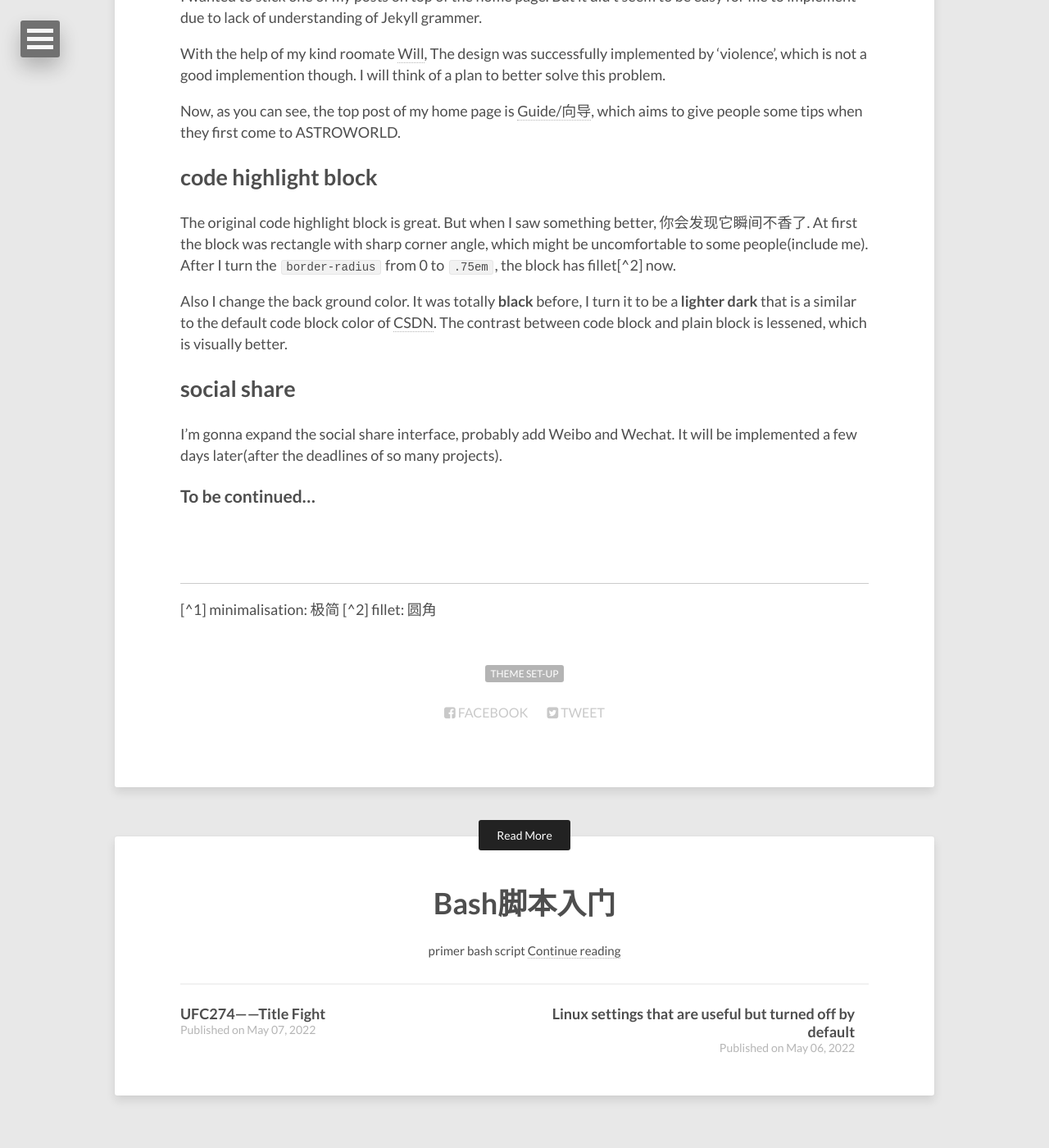
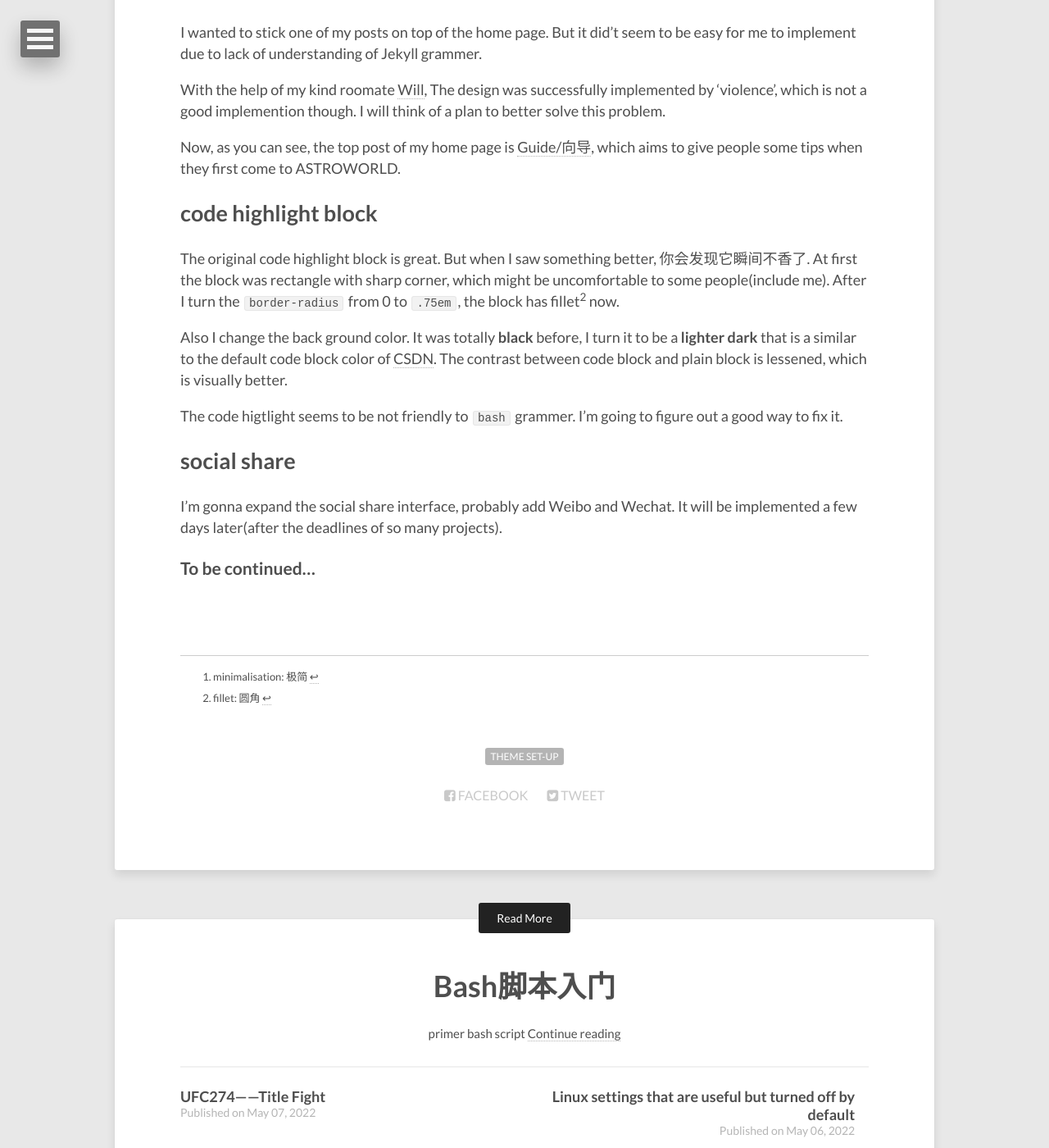
Before and after one commit to lucameng/lucameng.github.io, a Jekyll site: the page built from _posts/2022-05-08-customize-my-theme.md, in a window 1280 px wide and 1400 px high, scrolled down 1256 px. Shown: the whole window at 82% size. Built offline with Jekyll 4.4.1, drawn with Linux system fonts in a browser that asks for light colours; some of the changed text lies outside the part shown.

Commit message:
modify post: customize my theme

```diff
--- a/_posts/2022-05-08-customize-my-theme.md
+++ b/_posts/2022-05-08-customize-my-theme.md
@@ -14,6 +14,8 @@ image:
 Last night I was tossing and turning, thinking of some fabulous ideas about how I customized this theme. And I'm gonna do a quick write-down in case my ideas are all gone. Click [here](https://mmistakes.github.io/jekyll-theme-hpstr/) to take a look at the original look of this theme. Let's get it started.
 
 ## minimalisation[^1]
+
+My goal is to minimalize my blog.
 
 At first you can see all the content of all posts just at the **Home page**, even with a picture featuring, which is exacly they are proud of. But to me it just like **chaos** though. I decided to hide the content and pictures at the Home page. As you can see now, there're only titles and description at the Home page, which looks a whole lot better to me. When I saw the effect I know that's exacly what I want. And that's probably the first step that I started to customize my own theme.
 
@@ -35,9 +37,11 @@ Now, as you can see, the top post of my home page is [Guide/向导](https://luca
 
 ## code highlight block
 
-The original code highlight block is great. But when I saw something better, 你会发现它瞬间不香了. At first the block was rectangle with sharp corner angle, which might be uncomfortable to some people(include me). After I turn the `border-radius` from 0 to `.75em`, the block has fillet[^2] now.
+The original code highlight block is great. But when I saw something better, 你会发现它瞬间不香了. At first the block was rectangle with sharp corner, which might be uncomfortable to some people(include me). After I turn the `border-radius` from 0 to `.75em`, the block has fillet[^2] now.
 
 Also I change the back ground color. It was totally **black** before, I turn it to be a **lighter dark** that is a similar to the default code block color of [CSDN](https://www.csdn.net/). The contrast between code block and plain block is lessened, which is visually better.
+
+The code higtlight seems to be not friendly to `bash` grammer. I'm going to figure out a good way to fix it.
 
 ## social share
 
@@ -50,5 +54,5 @@ I'm gonna expand the social share interface, probably add Weibo and Wechat. It w
 
 ___
 
-[^1] minimalisation: 极简
-[^2] fillet: 圆角
+[^1]: minimalisation: 极简
+[^2]: fillet: 圆角
```
